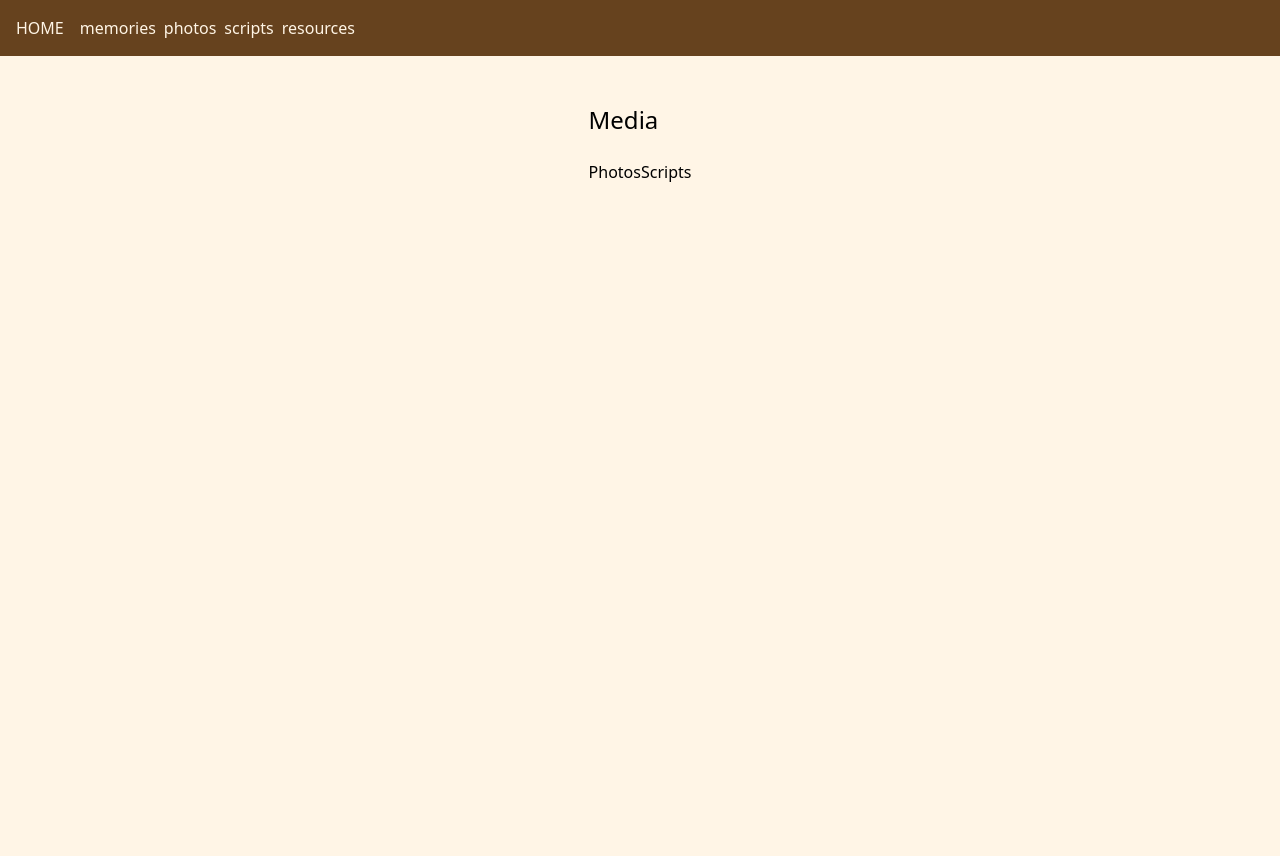
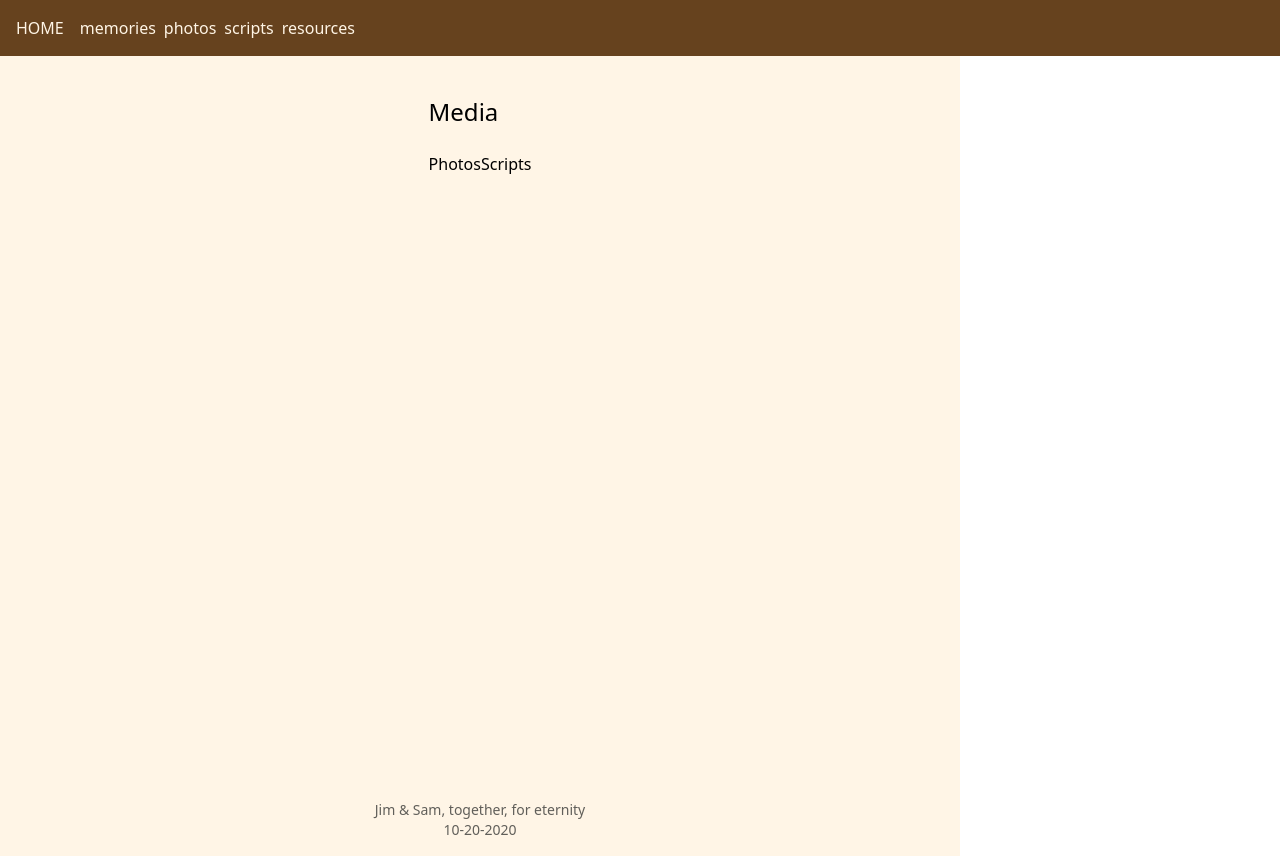
Before and after one commit to jskrable/the-boysens, a Next.js app: page /media in a window 1280 px wide. Built offline with nearby package versions, Linux system fonts and the light colour scheme.

Commit message:
style updates, footer

```diff
--- /dev/null
+++ b/app/components/footer.tsx
@@ -0,0 +1,13 @@
+import { Typography } from './typography';
+
+function Footer() {
+  const heads = Math.random() >= 0.5;
+  return (
+    <div className="sticky top-[100vh] flex flex-col items-center pt-10">
+      <Typography variant="caption">{heads ? 'Jim & Sam' : 'Sam & Jim'}, together, for eternity</Typography>
+      <Typography variant="caption">10-20-2020</Typography>
+    </div>
+  );
+}
+
+export { Footer };
--- a/app/components/link.tsx
+++ b/app/components/link.tsx
@@ -1,11 +1,16 @@
+import { clsx } from 'clsx';
 import NextLink from 'next/link';
 import { AnchorHTMLAttributes, ReactNode } from 'react';
 
-type LinkProps = AnchorHTMLAttributes<HTMLAnchorElement> & { href: string; children: ReactNode };
+type LinkProps = AnchorHTMLAttributes<HTMLAnchorElement> & { href: string; children: ReactNode; button?: boolean };
 
-function Link({ children, ...props }: LinkProps) {
+function Link({ children, button = false, ...props }: LinkProps) {
+  const classes = clsx({
+    'hover:underline': !button,
+    'border rounded-md bg-bark hover:brightness-200 text-canvas self-auto px-8 py-2': button,
+  });
   return (
-    <NextLink className="hover:underline" {...props}>
+    <NextLink className={classes} {...props}>
       {children}
     </NextLink>
   );
--- a/app/components/memory.tsx
+++ b/app/components/memory.tsx
@@ -7,8 +7,8 @@ interface MemoryProps {
 
 function Memory({ memory }: MemoryProps) {
   return (
-    <div key={memory.id} className="border-2 rounded-lg p-2">
-      <Typography variant="p">{memory.entry}</Typography>
+    <div key={memory.id} className="border-2 border-slate-300 rounded-lg p-2">
+      <Typography variant="body">{memory.entry}</Typography>
       <span className="text-sm text-slate-500">{memory.createdAt.toLocaleDateString()}</span>
     </div>
   );
--- a/app/components/navbar.tsx
+++ b/app/components/navbar.tsx
@@ -2,6 +2,7 @@ import Routes from '../routes';
 import { Link } from './link';
 
 function Navbar() {
+  // TODO try sticky top-0
   return (
     <nav className="flex gap-4 p-4 bg-bark text-canvas">
       <Link href={Routes.HOME}>HOME</Link>
--- a/app/components/typography.tsx
+++ b/app/components/typography.tsx
@@ -1,6 +1,6 @@
 import { ReactNode } from 'react';
 
-type variant = 'p' | 'h1' | 'h2';
+type variant = 'body' | 'h1' | 'h2' | 'caption';
 interface TypographyProps {
   children: ReactNode;
   variant: variant;
@@ -9,8 +9,10 @@ interface TypographyProps {
 
 function Typography({ children, variant }: TypographyProps) {
   switch (variant) {
-    case 'p':
-      return <p className="text-base">{children}</p>;
+    case 'body':
+      return <p className="text-base text-wrap">{children}</p>;
+    case 'caption':
+      return <p className="text-sm text-gray">{children}</p>;
     case 'h1':
       return <h1 className="text-2xl">{children}</h1>;
     case 'h2':
--- a/app/layout.tsx
+++ b/app/layout.tsx
@@ -1,4 +1,6 @@
+import { clsx } from 'clsx';
 import { Suspense } from 'react';
+import { Footer } from './components/footer';
 import { Navbar } from './components/navbar';
 import './globals.css';
 import Loading from './loading';
@@ -9,12 +11,22 @@ export const metadata = {
 };
 
 export default function RootLayout({ children }: { children: React.ReactNode }) {
+  const classes = clsx([
+    'flex flex-col grow',
+    'items-center justify-between',
+    'bg-canvas',
+    // TODO shrink this a bit for footer
+    'min-h-screen md:w-3/4',
+    'px-4 pt-6 pb-2',
+    'md:px-12 md:pt-10 md:pb-4',
+  ]);
   return (
     <html lang="en">
       <body>
         <Navbar />
-        <main className="flex min-h-screen flex-col items-center justify-between p-12 bg-canvas">
+        <main className={classes}>
           <Suspense fallback={<Loading />}>{children}</Suspense>
+          <Footer />
         </main>
       </body>
     </html>
--- a/app/media/photos/page.tsx
+++ b/app/media/photos/page.tsx
@@ -1,5 +1,6 @@
 import { PageTitle } from '@/app/components/pageTitle';
 import { prisma } from '@/db/client';
+import Image from 'next/image';
 
 export default async function Page() {
   const photos = await prisma.photo.findMany();
@@ -8,10 +9,10 @@ export default async function Page() {
     <div>
       <PageTitle title="Photos" />
       <div className="flex flex-col gap-6">
-        {photos.map(({ path }) => (
-          <div className="basis-1/2">
+        {photos.map(({ id, path }) => (
+          <div key={id} className="basis-1/2">
             {/* TODO add captions to DB */}
-            <img src={path} alt="test" />
+            <Image src={path} alt="test" />
           </div>
         ))}
       </div>
--- a/app/media/scripts/page.tsx
+++ b/app/media/scripts/page.tsx
@@ -10,12 +10,12 @@ export default async function Page() {
   return (
     <div>
       <PageTitle title="Scripts" />
-      <div className="flex flex-col gap-6">
+      <div className="flex flex-col items-center gap-6">
         {scripts.map((script) => (
-          <div key={script.id} className="basis-1/2">
+          <div key={script.id} className="flex flex-col gap-4 items-start">
             <Typography variant="h2">{script.title}</Typography>
-            <p>{script.description}</p>
-            <Link href={script.path} target="_blank" rel="noreferrer">
+            <p className="">{script.description}</p>
+            <Link href={script.path} target="_blank" rel="noreferrer" button>
               Read It!
             </Link>
           </div>
--- a/app/memories/page.tsx
+++ b/app/memories/page.tsx
@@ -10,7 +10,7 @@ export default async function Page() {
       <PageTitle title="Memories" />
       <div className="flex flex-col gap-4">
         {data.map((memory) => (
-          <Memory memory={memory} />
+          <Memory key={memory.id} memory={memory} />
         ))}
       </div>
     </div>
--- a/tailwind.config.js
+++ b/tailwind.config.js
@@ -6,6 +6,7 @@ module.exports = {
       colors: {
         bark: '#66421e',
         canvas: '#fff5e6',
+        gray: '#615f5a',
       },
     },
   },
```
Also changed, not shown: package.json (+5 -3 lines), 1 other file (tests, documents, lock files or other folders).
